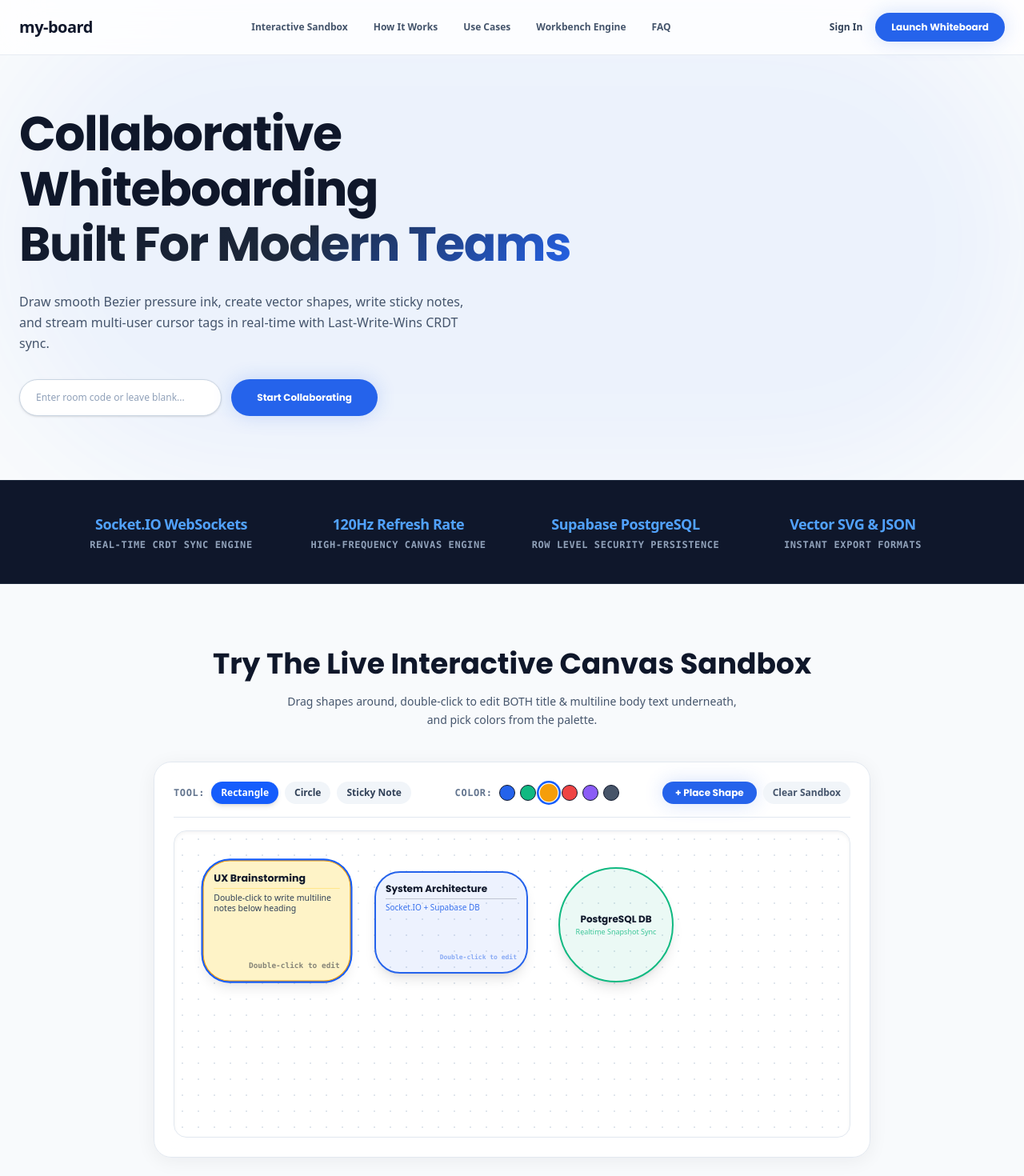
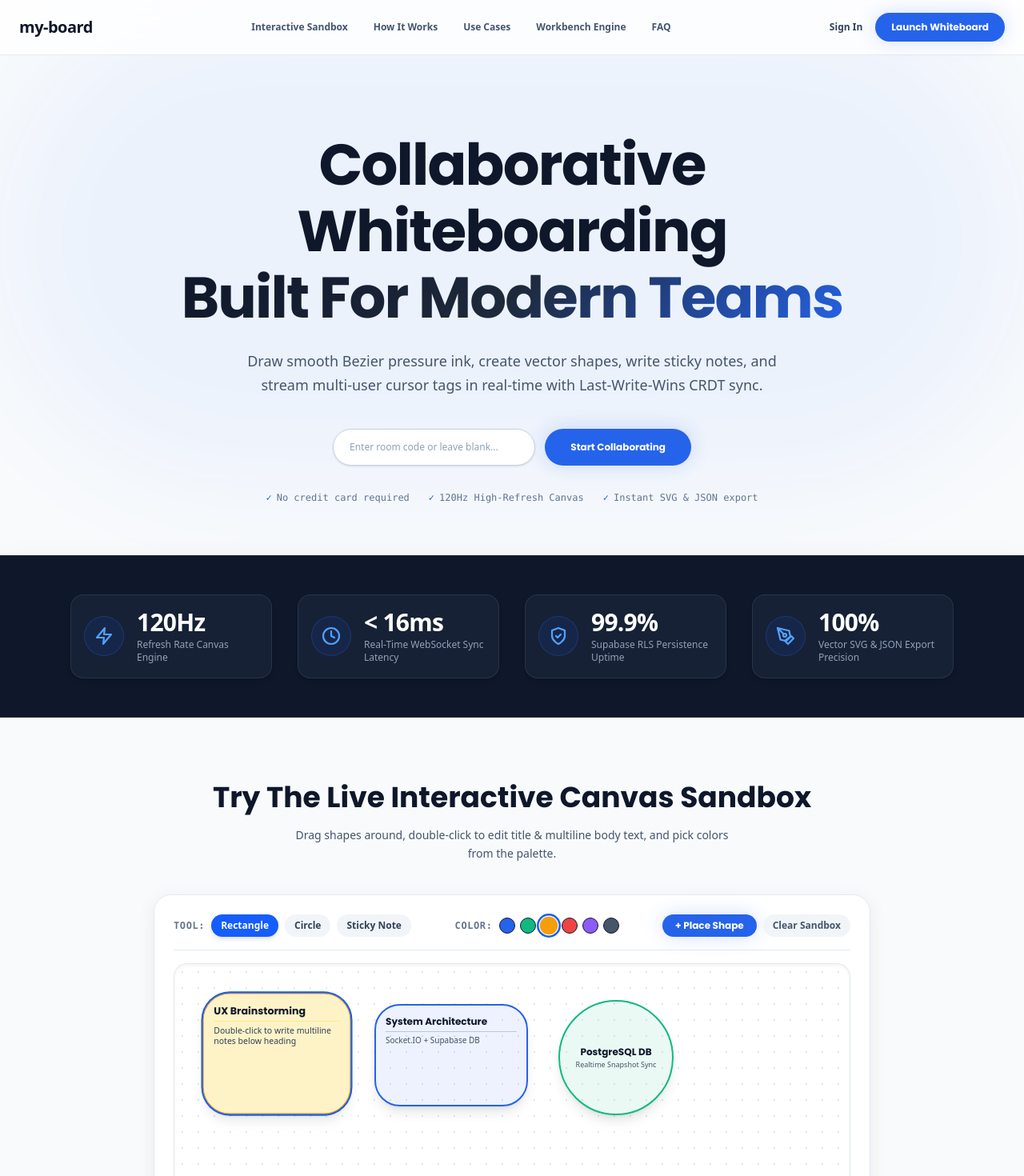
Before and after one commit to thulanesigasa/my-board, a Next.js app: page / in a window 1280 px wide. Shown: the top 1470 px of the page at 80% size. Built offline with nearby package versions, Linux system fonts and the light colour scheme; no server answers.

Commit message:
feat(hero): redesign centered hero layout, rebuild stats bar with numbers & SVGs, and fix shape double-click editing & outside deactivation

```diff
--- a/src/app/page.tsx
+++ b/src/app/page.tsx
@@ -11,7 +11,6 @@ import { UseCaseShowcase } from '@/components/landing/UseCaseShowcase';
 import { FeatureSuperpowerMatrix } from '@/components/landing/FeatureSuperpowerMatrix';
 import { ComparisonMatrix } from '@/components/landing/ComparisonMatrix';
 import { FaqAccordion } from '@/components/landing/FaqAccordion';
-import { TransparentHeroVideo } from '@/components/landing/TransparentHeroVideo';
 import { Footer } from '@/components/Footer';
 
 export default function Home() {
@@ -58,22 +57,19 @@ export default function Home() {
         </div>
       </header>
 
-      {/* 1. Split Hero Section (Frameless Transparent Keyed Video) */}
-      <section className="relative pt-16 pb-20 px-6 max-w-7xl mx-auto text-left z-10">
-        <div className="grid grid-cols-1 lg:grid-cols-12 gap-12 items-center">
-          {/* Left Column: Text & Launch Form (7 Cols) */}
-          <div className="lg:col-span-7 space-y-6">
-            <h1 className="text-4xl sm:text-5xl lg:text-6xl font-black text-slate-900 leading-[1.15] font-heading tracking-tight">
+      {/* 1. Centered Hero Section (Pill Badge & Video Removed) */}
+      <section className="relative pt-24 pb-16 px-6 max-w-5xl mx-auto text-center z-10 flex flex-col items-center">
+        <h1 className="text-4xl sm:text-6xl lg:text-7xl font-black text-slate-900 leading-[1.15] font-heading tracking-tight mb-6">
           Collaborative Whiteboarding <br />
           <span className="gradient-text">Built For Modern Teams</span>
         </h1>
 
-            <p className="text-sm sm:text-base text-slate-600 max-w-xl leading-relaxed font-body">
+        <p className="text-base sm:text-lg text-slate-600 max-w-2xl mx-auto leading-relaxed font-body mb-10">
           Draw smooth Bezier pressure ink, create vector shapes, write sticky notes, and stream multi-user cursor tags in real-time with Last-Write-Wins CRDT sync.
         </p>
 
         {/* Room Launch Form */}
-            <form onSubmit={handleLaunch} className="flex flex-col sm:flex-row gap-3 pt-2 max-w-md">
+        <form onSubmit={handleLaunch} className="flex flex-col sm:flex-row gap-3 w-full max-w-md mx-auto mb-8">
           <input
             type="text"
             value={roomInput}
@@ -81,20 +77,26 @@ export default function Home() {
             placeholder="Enter room code or leave blank..."
             className="flex-1 px-5 py-3.5 rounded-full bg-white border border-slate-300 text-slate-900 placeholder-slate-400 focus:outline-none focus:ring-2 focus:ring-blue-600 text-xs font-body shadow-sm"
           />
-              <button type="submit" className="btn-primary text-xs !py-3.5 justify-center shadow-lg font-heading">
+          <button type="submit" className="btn-primary text-xs !py-3.5 justify-center shadow-lg font-heading whitespace-nowrap">
             <span>Start Collaborating</span>
           </button>
         </form>
+
+        {/* Quick Feature Badges */}
+        <div className="flex flex-wrap items-center justify-center gap-6 text-xs text-slate-500 font-mono">
+          <div className="flex items-center gap-1.5">
+            <span className="text-blue-600 font-bold">✓</span> No credit card required
           </div>
-
-          {/* Right Column: Transparent Keyed Video Output (5 Cols) */}
-          <div className="lg:col-span-5 relative flex items-center justify-center">
-            <TransparentHeroVideo src="/vid/hero.mp4" />
+          <div className="flex items-center gap-1.5">
+            <span className="text-blue-600 font-bold">✓</span> 120Hz High-Refresh Canvas
+          </div>
+          <div className="flex items-center gap-1.5">
+            <span className="text-blue-600 font-bold">✓</span> Instant SVG & JSON export
           </div>
         </div>
       </section>
 
-      {/* 2. Authentic Tech Specs Bar */}
+      {/* 2. Authentic Tech Specs & Data Metric Bar */}
       <TrustStatsBar />
 
       {/* 3. Interactive Sandbox Demo */}
--- a/src/components/landing/InteractiveSandbox.tsx
+++ b/src/components/landing/InteractiveSandbox.tsx
@@ -99,6 +99,14 @@ export const InteractiveSandbox: React.FC = () => {
     draggingIdRef.current = null;
   };
 
+  // Deactivate active shapes when double-clicking or single-clicking on empty background
+  const handleBackgroundClick = (e: React.MouseEvent) => {
+    if (e.target === containerRef.current || (e.target as HTMLElement).classList.contains('canvas-grid-bg')) {
+      setSelectedId(null);
+      setEditingId(null);
+    }
+  };
+
   const updateSelectedColor = (color: string) => {
     if (selectedId === null) return;
     setShapes((prev) => prev.map((s) => (s.id === selectedId ? { ...s, color } : s)));
@@ -123,7 +131,7 @@ export const InteractiveSandbox: React.FC = () => {
           Try The Live Interactive Canvas Sandbox
         </h2>
         <p className="text-slate-600 text-sm max-w-xl mx-auto mb-10 leading-relaxed font-body">
-          Drag shapes around, double-click to edit BOTH title & multiline body text underneath, and pick colors from the palette.
+          Drag shapes around, double-click to edit title & multiline body text, and pick colors from the palette.
         </p>
 
         {/* Sandbox Glass Container */}
@@ -193,12 +201,14 @@ export const InteractiveSandbox: React.FC = () => {
           {/* Interactive Drag & Drop Canvas */}
           <div
             ref={containerRef}
+            onClick={handleBackgroundClick}
+            onDoubleClick={handleBackgroundClick}
             onMouseMove={handleMouseMove}
             onMouseUp={handleMouseUp}
             onMouseLeave={handleMouseUp}
-            className="h-96 rounded-2xl bg-white border border-slate-200 relative overflow-hidden shadow-inner select-none cursor-crosshair"
+            className="canvas-grid-bg h-96 rounded-2xl bg-white border border-slate-200 relative overflow-hidden shadow-inner select-none cursor-crosshair"
           >
-            <div className="absolute inset-0 bg-[radial-gradient(#cbd5e1_1px,transparent_1px)] [background-size:20px_20px] opacity-60" />
+            <div className="canvas-grid-bg absolute inset-0 bg-[radial-gradient(#cbd5e1_1px,transparent_1px)] [background-size:20px_20px] opacity-60 pointer-events-none" />
 
             {shapes.map((s) => {
               const isSelected = selectedId === s.id;
@@ -209,8 +219,11 @@ export const InteractiveSandbox: React.FC = () => {
                   <div
                     key={s.id}
                     onMouseDown={(e) => handleMouseDown(s.id, e)}
-                    onDoubleClick={() => setEditingId(s.id)}
-                    className={`absolute w-44 h-36 p-3 rounded-xl shadow-lg transition-shadow cursor-grab active:cursor-grabbing font-bold text-xs flex flex-col justify-between ${
+                    onDoubleClick={(e) => {
+                      e.stopPropagation();
+                      setEditingId(s.id);
+                    }}
+                    className={`absolute w-44 h-36 p-3 rounded-xl shadow-lg transition-all cursor-grab active:cursor-grabbing font-bold text-xs flex flex-col justify-start ${
                       isSelected ? 'ring-2 ring-blue-600 scale-105 z-30' : 'z-10'
                     }`}
                     style={{
@@ -223,39 +236,34 @@ export const InteractiveSandbox: React.FC = () => {
                     }}
                   >
                     {isEditing ? (
-                      <div className="space-y-1 w-full" onClick={(e) => e.stopPropagation()}>
+                      <div className="space-y-1 w-full h-full flex flex-col" onClick={(e) => e.stopPropagation()}>
                         <input
                           type="text"
+                          autoFocus
                           value={s.title}
                           onChange={(e) => updateSelectedTitle(e.target.value)}
-                          placeholder="Heading..."
-                          className="bg-white/90 w-full text-xs font-black p-1 rounded border border-amber-300 focus:outline-none"
+                          onKeyDown={(e) => {
+                            if (e.key === 'Enter') setEditingId(null);
+                          }}
+                          className="w-full bg-transparent font-extrabold text-xs text-slate-900 border-b border-amber-300/60 focus:outline-none pb-1 font-heading"
                         />
                         <textarea
-                          rows={2}
+                          rows={3}
                           value={s.bodyText}
                           onChange={(e) => updateSelectedBody(e.target.value)}
-                          placeholder="Body text below heading..."
-                          className="bg-white/90 w-full text-[10px] p-1 rounded border border-amber-300 focus:outline-none resize-none"
+                          className="w-full bg-transparent text-[10px] text-slate-700 font-normal leading-tight focus:outline-none resize-none flex-1 font-body pt-1"
                         />
-                        <button
-                          onClick={() => setEditingId(null)}
-                          className="w-full py-0.5 bg-amber-400 text-[9px] font-bold rounded text-slate-900"
-                        >
-                          Done
-                        </button>
                       </div>
                     ) : (
-                      <div>
-                        <h4 className="font-extrabold text-xs text-slate-900 mb-1 border-b border-amber-300/40 pb-1">
+                      <div className="w-full h-full flex flex-col">
+                        <h4 className="font-extrabold text-xs text-slate-900 mb-1 border-b border-amber-300/40 pb-1 font-heading">
                           {s.title}
                         </h4>
-                        <p className="text-[10px] text-slate-700 font-normal leading-tight font-body">
+                        <p className="text-[10px] text-slate-700 font-normal leading-tight font-body flex-1">
                           {s.bodyText}
                         </p>
                       </div>
                     )}
-                    <span className="text-[9px] font-mono opacity-50 text-right block mt-1">Double-click to edit</span>
                   </div>
                 );
               }
@@ -265,7 +273,10 @@ export const InteractiveSandbox: React.FC = () => {
                   <div
                     key={s.id}
                     onMouseDown={(e) => handleMouseDown(s.id, e)}
-                    onDoubleClick={() => setEditingId(s.id)}
+                    onDoubleClick={(e) => {
+                      e.stopPropagation();
+                      setEditingId(s.id);
+                    }}
                     className={`absolute w-36 h-36 rounded-full border-2 font-bold text-xs flex flex-col items-center justify-center text-center p-3 shadow-lg cursor-grab active:cursor-grabbing ${
                       isSelected ? 'ring-2 ring-blue-600 scale-105 z-30' : 'z-10'
                     }`}
@@ -278,32 +289,28 @@ export const InteractiveSandbox: React.FC = () => {
                     }}
                   >
                     {isEditing ? (
-                      <div className="space-y-1 w-24" onClick={(e) => e.stopPropagation()}>
+                      <div className="space-y-1 w-28 text-center" onClick={(e) => e.stopPropagation()}>
                         <input
                           type="text"
+                          autoFocus
                           value={s.title}
                           onChange={(e) => updateSelectedTitle(e.target.value)}
-                          placeholder="Heading"
-                          className="bg-white/90 text-[10px] font-bold p-1 rounded border focus:outline-none w-full text-center"
+                          onKeyDown={(e) => {
+                            if (e.key === 'Enter') setEditingId(null);
+                          }}
+                          className="w-full bg-transparent font-extrabold text-xs text-slate-900 focus:outline-none text-center font-heading border-b border-current/20 pb-0.5"
                         />
                         <textarea
                           rows={2}
                           value={s.bodyText}
                           onChange={(e) => updateSelectedBody(e.target.value)}
-                          placeholder="Body text"
-                          className="bg-white/90 text-[9px] p-1 rounded border focus:outline-none w-full text-center resize-none"
+                          className="w-full bg-transparent text-[9px] text-slate-700 font-normal leading-tight focus:outline-none text-center resize-none font-body pt-1"
                         />
-                        <button
-                          onClick={() => setEditingId(null)}
-                          className="w-full py-0.5 bg-blue-600 text-white text-[8px] font-bold rounded"
-                        >
-                          Done
-                        </button>
                       </div>
                     ) : (
-                      <div>
-                        <h4 className="font-extrabold text-xs mb-0.5">{s.title}</h4>
-                        <p className="text-[9px] font-normal opacity-80 line-clamp-2">{s.bodyText}</p>
+                      <div className="w-full">
+                        <h4 className="font-extrabold text-xs text-slate-900 mb-0.5 font-heading">{s.title}</h4>
+                        <p className="text-[9px] text-slate-700 font-normal opacity-90 line-clamp-2 font-body">{s.bodyText}</p>
                       </div>
                     )}
                   </div>
@@ -314,8 +321,11 @@ export const InteractiveSandbox: React.FC = () => {
                 <div
                   key={s.id}
                   onMouseDown={(e) => handleMouseDown(s.id, e)}
-                  onDoubleClick={() => setEditingId(s.id)}
-                  className={`absolute w-48 h-32 rounded-xl border-2 font-bold text-xs flex flex-col justify-between p-3 shadow-lg cursor-grab active:cursor-grabbing ${
+                  onDoubleClick={(e) => {
+                    e.stopPropagation();
+                    setEditingId(s.id);
+                  }}
+                  className={`absolute w-48 h-32 rounded-xl border-2 font-bold text-xs flex flex-col justify-start p-3 shadow-lg cursor-grab active:cursor-grabbing ${
                     isSelected ? 'ring-2 ring-blue-600 scale-105 z-30' : 'z-10'
                   }`}
                   style={{
@@ -327,35 +337,30 @@ export const InteractiveSandbox: React.FC = () => {
                   }}
                 >
                   {isEditing ? (
-                    <div className="space-y-1 w-full" onClick={(e) => e.stopPropagation()}>
+                    <div className="space-y-1 w-full h-full flex flex-col" onClick={(e) => e.stopPropagation()}>
                       <input
                         type="text"
+                        autoFocus
                         value={s.title}
                         onChange={(e) => updateSelectedTitle(e.target.value)}
-                        placeholder="Heading..."
-                        className="bg-white/90 w-full text-xs font-bold p-1 rounded border focus:outline-none text-slate-900"
+                        onKeyDown={(e) => {
+                          if (e.key === 'Enter') setEditingId(null);
+                        }}
+                        className="w-full bg-transparent font-extrabold text-xs text-slate-900 border-b border-current/20 focus:outline-none pb-1 font-heading"
                       />
                       <textarea
                         rows={2}
                         value={s.bodyText}
                         onChange={(e) => updateSelectedBody(e.target.value)}
-                        placeholder="Body text below heading..."
-                        className="bg-white/90 w-full text-[10px] p-1 rounded border focus:outline-none resize-none text-slate-900"
+                        className="w-full bg-transparent text-[10px] text-slate-700 font-normal leading-tight focus:outline-none resize-none flex-1 font-body pt-1"
                       />
-                      <button
-                        onClick={() => setEditingId(null)}
-                        className="w-full py-0.5 bg-blue-600 text-white text-[9px] font-bold rounded"
-                      >
-                        Done Editing
-                      </button>
                     </div>
                   ) : (
-                    <div>
-                      <h4 className="font-extrabold text-xs mb-1 border-b border-current/20 pb-1">{s.title}</h4>
-                      <p className="text-[10px] font-normal opacity-90 leading-tight">{s.bodyText}</p>
+                    <div className="w-full h-full flex flex-col">
+                      <h4 className="font-extrabold text-xs text-slate-900 mb-1 border-b border-current/20 pb-1 font-heading">{s.title}</h4>
+                      <p className="text-[10px] text-slate-700 font-normal opacity-90 leading-tight font-body flex-1">{s.bodyText}</p>
                     </div>
                   )}
-                  <span className="text-[8px] font-mono opacity-50 text-right block">Double-click to edit</span>
                 </div>
               );
             })}
--- a/src/components/landing/TransparentHeroVideo.tsx
+++ /dev/null
@@ -1,104 +0,0 @@
-'use client';
-
-import React, { useRef, useEffect } from 'react';
-
-interface TransparentHeroVideoProps {
-  src: string;
-}
-
-export const TransparentHeroVideo: React.FC<TransparentHeroVideoProps> = ({ src }) => {
-  const videoRef = useRef<HTMLVideoElement>(null);
-  const canvasRef = useRef<HTMLCanvasElement>(null);
-
-  useEffect(() => {
-    const video = videoRef.current;
-    const canvas = canvasRef.current;
-    if (!video || !canvas) return;
-
-    const ctx = canvas.getContext('2d', { willReadFrequently: true });
-    let animId: number;
-
-    const processFrame = () => {
-      if (video.videoWidth && video.videoHeight) {
-        if (canvas.width !== video.videoWidth) {
-          canvas.width = video.videoWidth;
-          canvas.height = video.videoHeight;
-        }
-
-        if (ctx) {
-          ctx.drawImage(video, 0, 0, canvas.width, canvas.height);
-          const frame = ctx.getImageData(0, 0, canvas.width, canvas.height);
-          const data = frame.data;
-          const w = canvas.width;
-          const h = canvas.height;
-          const cx = w / 2;
-          const cy = h / 2;
-
-          for (let y = 0; y < h; y++) {
-            for (let x = 0; x < w; x++) {
-              const i = (y * w + x) * 4;
-              const r = data[i];
-              const g = data[i + 1];
-              const b = data[i + 2];
-
-              // Average brightness of paper background pixel
-              const avg = (r + g + b) / 3;
-
-              // Base Alpha calculation from pixel brightness
-              let alpha = 255;
-              if (avg > 185) {
-                alpha = 0;
-              } else if (avg > 150) {
-                const alphaFactor = (185 - avg) / 35;
-                alpha = Math.floor(255 * alphaFactor);
-              }
-
-              // Calculate 4-way distance factor from center for edge vignetting (0 to 1)
-              const nx = Math.abs(x - cx) / cx;
-              const ny = Math.abs(y - cy) / cy;
-              const edgeDist = Math.max(Math.pow(nx, 3), Math.pow(ny, 3));
-              const edgeAlphaFactor = Math.max(0, 1 - edgeDist);
-
-              data[i + 3] = Math.floor(alpha * edgeAlphaFactor);
-            }
-          }
-
-          ctx.putImageData(frame, 0, 0);
-        }
-      }
-
-      animId = requestAnimationFrame(processFrame);
-    };
-
-    animId = requestAnimationFrame(processFrame);
-
-    return () => {
-      if (animId) cancelAnimationFrame(animId);
-    };
-  }, []);
-
-  return (
-    <div className="relative w-full max-w-lg mx-auto flex items-center justify-center">
-      {/* Hidden Source Video Element */}
-      <video
-        ref={videoRef}
-        src={src}
-        autoPlay
-        loop
-        muted
-        playsInline
-        className="hidden"
-      />
-
-      {/* Real-time Feathered Transparent Canvas Output */}
-      <canvas
-        ref={canvasRef}
-        style={{
-          maskImage: 'radial-gradient(ellipse at center, rgba(0,0,0,1) 50%, rgba(0,0,0,0) 95%)',
-          WebkitMaskImage: 'radial-gradient(ellipse at center, rgba(0,0,0,1) 50%, rgba(0,0,0,0) 95%)',
-        }}
-        className="w-full h-auto object-cover pointer-events-none drop-shadow-md"
-      />
-    </div>
-  );
-};
--- a/src/components/landing/TrustStatsBar.tsx
+++ b/src/components/landing/TrustStatsBar.tsx
@@ -3,25 +3,70 @@
 import React from 'react';
 
 export const TrustStatsBar: React.FC = () => {
-  const specs = [
-    { title: 'Socket.IO WebSockets', detail: 'Real-time CRDT Sync Engine' },
-    { title: '120Hz Refresh Rate', detail: 'High-Frequency Canvas Engine' },
-    { title: 'Supabase PostgreSQL', detail: 'Row Level Security Persistence' },
-    { title: 'Vector SVG & JSON', detail: 'Instant Export Formats' },
+  const metrics = [
+    {
+      number: '120Hz',
+      label: 'Refresh Rate Canvas Engine',
+      icon: (
+        <svg className="w-6 h-6 text-blue-400" viewBox="0 0 24 24" fill="none" stroke="currentColor" strokeWidth="2.2" strokeLinecap="round" strokeLinejoin="round">
+          <polygon points="13 2 3 14 12 14 11 22 21 10 12 10 13 2" />
+        </svg>
+      ),
+    },
+    {
+      number: '< 16ms',
+      label: 'Real-Time WebSocket Sync Latency',
+      icon: (
+        <svg className="w-6 h-6 text-blue-400" viewBox="0 0 24 24" fill="none" stroke="currentColor" strokeWidth="2.2" strokeLinecap="round" strokeLinejoin="round">
+          <circle cx="12" cy="12" r="10" />
+          <polyline points="12 6 12 12 16 14" />
+        </svg>
+      ),
+    },
+    {
+      number: '99.9%',
+      label: 'Supabase RLS Persistence Uptime',
+      icon: (
+        <svg className="w-6 h-6 text-blue-400" viewBox="0 0 24 24" fill="none" stroke="currentColor" strokeWidth="2.2" strokeLinecap="round" strokeLinejoin="round">
+          <path d="M12 22s8-4 8-10V5l-8-3-8 3v7c0 6 8 10 8 10z" />
+          <path d="M9 12l2 2 4-4" />
+        </svg>
+      ),
+    },
+    {
+      number: '100%',
+      label: 'Vector SVG & JSON Export Precision',
+      icon: (
+        <svg className="w-6 h-6 text-blue-400" viewBox="0 0 24 24" fill="none" stroke="currentColor" strokeWidth="2.2" strokeLinecap="round" strokeLinejoin="round">
+          <path d="M12 19l7-7 3 3-7 7-3-3z" />
+          <path d="M18 13l-1.5-7.5L2 2l3.5 14.5L11 18l7-5z" />
+          <path d="M2 2l7.586 7.586" />
+          <circle cx="11" cy="11" r="2" />
+        </svg>
+      ),
+    },
   ];
 
   return (
-    <section className="bg-slate-900 text-white py-10 relative z-10 border-y border-slate-800 font-sans">
+    <section className="bg-slate-900 text-white py-12 relative z-10 border-y border-slate-800 font-sans shadow-2xl">
       <div className="max-w-6xl mx-auto px-6">
-        <div className="grid grid-cols-2 md:grid-cols-4 gap-8 text-center">
-          {specs.map((spec, i) => (
-            <div key={i} className="space-y-1">
-              <p className="text-base sm:text-lg font-extrabold text-blue-400 font-heading tracking-tight">
-                {spec.title}
-              </p>
-              <p className="text-xs text-slate-400 uppercase tracking-wider font-semibold font-mono">
-                {spec.detail}
-              </p>
+        <div className="grid grid-cols-1 sm:grid-cols-2 lg:grid-cols-4 gap-8">
+          {metrics.map((m, i) => (
+            <div
+              key={i}
+              className="flex items-center gap-4 p-4 rounded-2xl bg-slate-800/60 border border-slate-700/60 hover:border-blue-500/50 transition-all duration-300 shadow-md group"
+            >
+              <div className="p-3 rounded-xl bg-blue-600/10 border border-blue-500/20 group-hover:bg-blue-600/20 transition-colors">
+                {m.icon}
+              </div>
+              <div className="space-y-0.5">
+                <div className="text-3xl font-black text-white font-heading tracking-tight group-hover:text-blue-400 transition-colors">
+                  {m.number}
+                </div>
+                <div className="text-xs text-slate-400 font-medium font-body leading-snug">
+                  {m.label}
+                </div>
+              </div>
             </div>
           ))}
         </div>
```
Also changed, not shown: src/components/landing/UseCaseShowcase.tsx (+22 -8 lines). Lines whose indentation alone changed are shown as unchanged.
